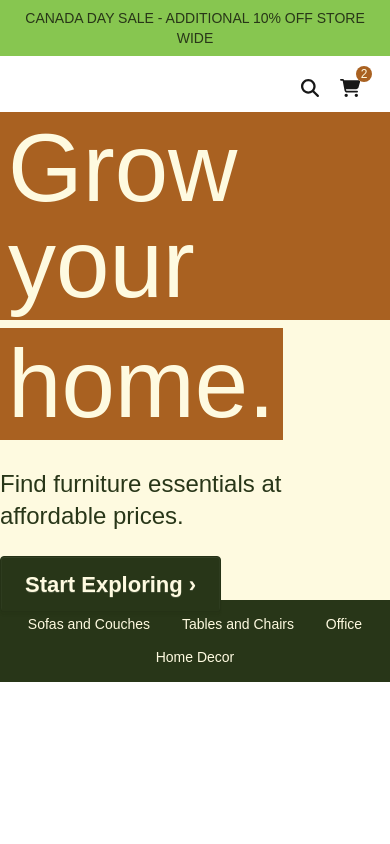
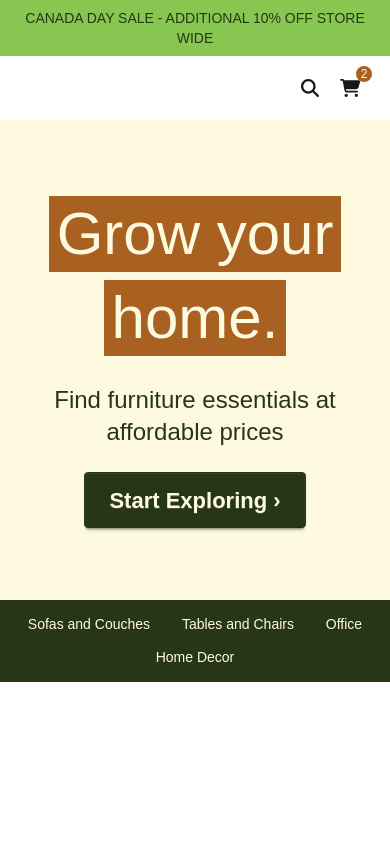
Before and after one commit to Moonfox404/SEG3125-e-commerce, a Next.js app in the folder e-commerce/: page / in a window 390 px wide. Shown: the top 844 px of the page. Built offline with nearby package versions, Linux system fonts and the light colour scheme.

Commit message:
center on mobile

```diff
--- a/e-commerce/app/components/Hero.tsx
+++ b/e-commerce/app/components/Hero.tsx
@@ -5,12 +5,12 @@ const Hero = () => {
   return (
     <div className="h-120 bg-primary-content flex justify-center">
       <div className="relative w-full xl:max-w-[90%] h-full">
-        <div className="relative flex justify-center h-full max-w-[600px]">
-          <div className="flex flex-col justify-center w-fit">
-            <div className="bg-secondary text-secondary-content w-fit text-8xl my-1 p-2">Grow your</div>
-            <div className="bg-secondary text-secondary-content w-fit text-8xl my-1 p-2">home.</div>
-            <div>
-              <p className="text-primary text-2xl my-6">Find furniture essentials at affordable prices.</p>
+        <div className="relative flex justify-center h-full w-full md:max-w-[600px]">
+          <div className="flex flex-col justify-center w-fit items-center md:items-start">
+            <div className="bg-secondary text-secondary-content w-fit text-6xl sm:text-8xl my-1 p-2">Grow your</div>
+            <div className="bg-secondary text-secondary-content w-fit text-6xl sm:text-8xl my-1 p-2">home.</div>
+            <div className="max-w-[80%] md:max-w-[90%] text-center md:text-left">
+              <p className="text-primary text-2xl my-6">Find furniture essentials at affordable prices</p>
             </div>
             <Link href="#categories" className="btn btn-primary btn-xl w-fit">Start Exploring &#8250;</Link>
           </div>
```
